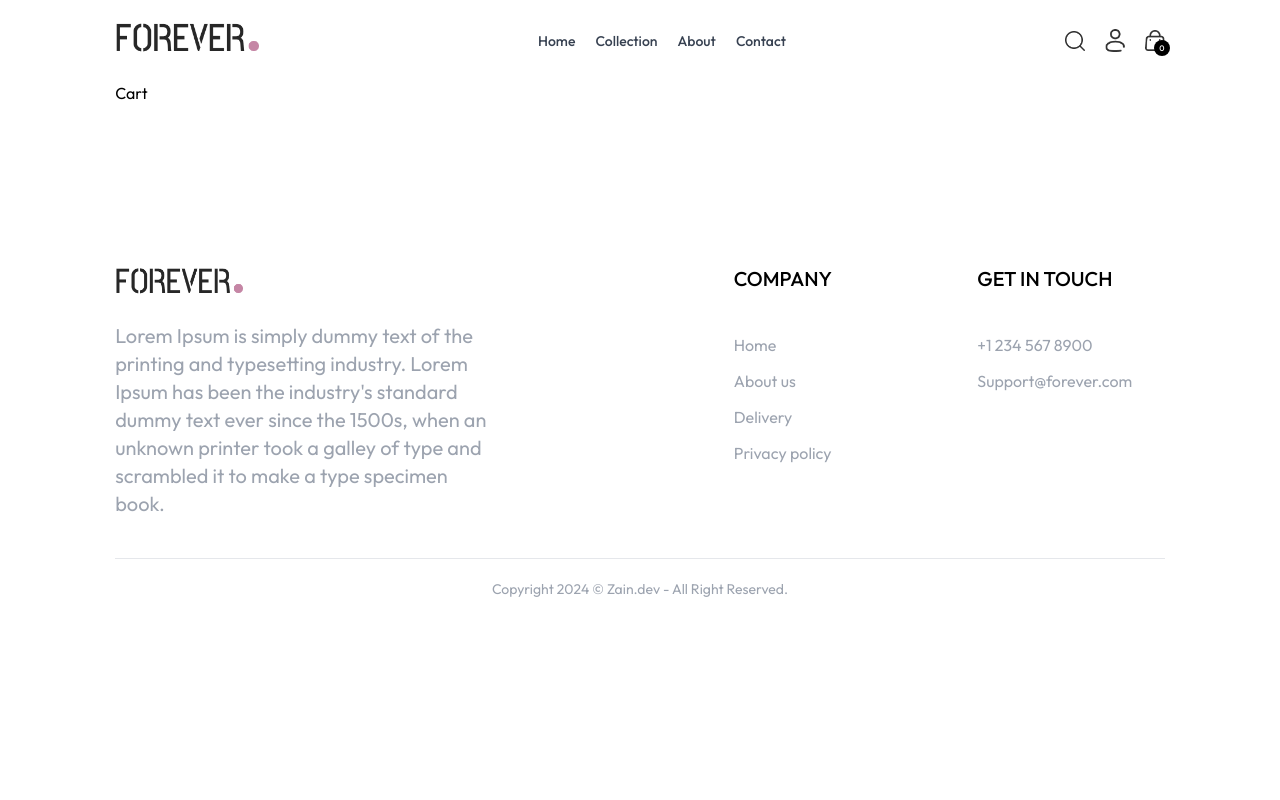
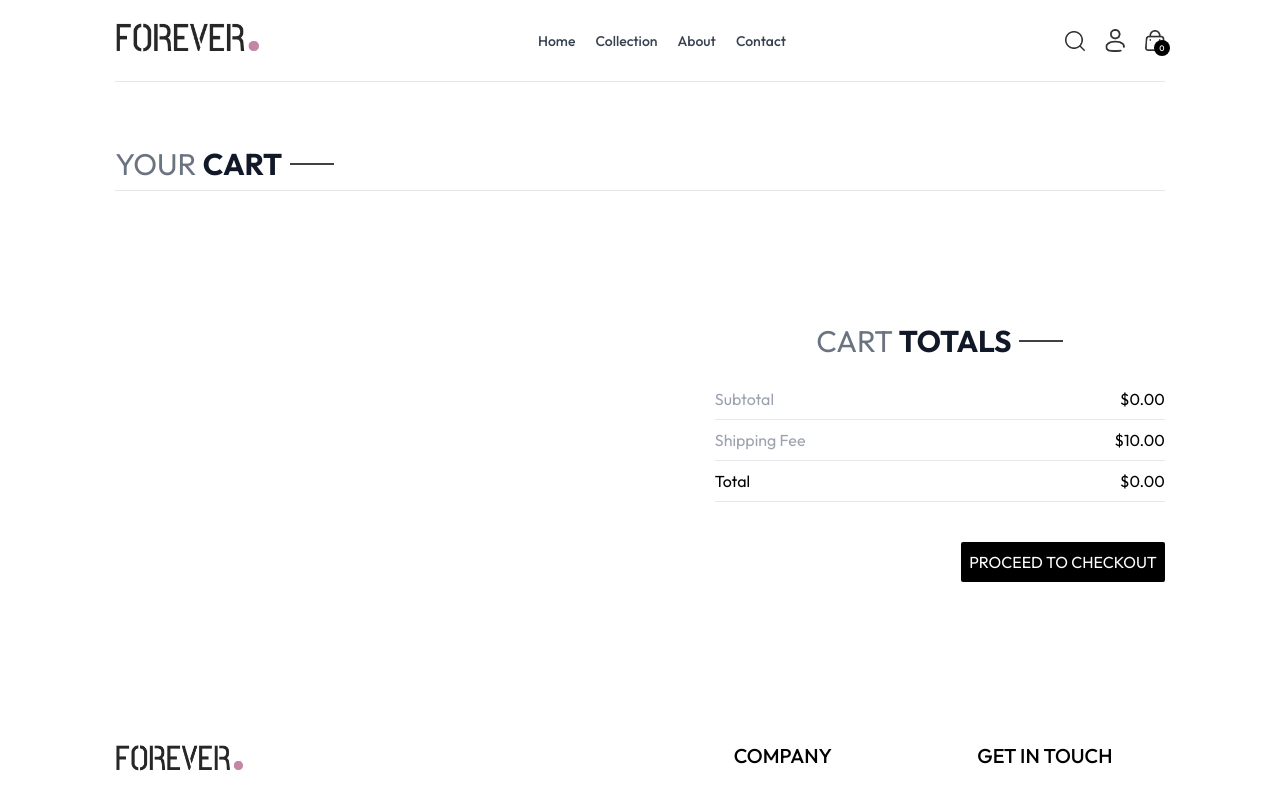
Before and after one commit to zainrajpootfd/ecormmerce-app, a React (Vite) app in the folder frontend/: page /cart in a window 1280 px wide. Shown: the top 800 px of the page. Built offline with nearby package versions, Linux system fonts and the light colour scheme.

Commit message:
add features

```diff
--- /dev/null
+++ b/frontend/src/components/CartItem.jsx
@@ -0,0 +1,42 @@
+import { useContext } from "react";
+import { ShopContext } from "../context/ShopContext";
+import Title from "./Title";
+
+const CartItem = () => {
+  const { currency, delivery_fee, getCartAmount } = useContext(ShopContext);
+
+  return (
+    <div className="sm:w-[450px] w-full ">
+      <div className="text-xl  my-5  ">
+        <Title text1="CART" text2="TOTALS" />
+      </div>
+      <div className="flex flex-col gap-2">
+        <div className="flex justify-between">
+          <p className="text-gray-400">Subtotal</p>
+          <p>
+            {currency}
+            {getCartAmount()}.00
+          </p>
+        </div>
+        <hr />
+        <div className="flex justify-between">
+          <p className="text-gray-400">Shipping Fee</p>
+          <p>
+            {currency}
+            {delivery_fee}.00
+          </p>
+        </div>
+        <hr />
+        <div className="flex justify-between">
+          <p>Total</p>
+          <p>
+            {currency}
+            {getCartAmount() === 0 ? 0 : getCartAmount() + delivery_fee}.00
+          </p>
+        </div>
+        <hr />
+      </div>
+    </div>
+  );
+};
+export default CartItem;
--- a/frontend/src/components/Title.jsx
+++ b/frontend/src/components/Title.jsx
@@ -7,10 +7,10 @@ const Title = ({ text1, text2 }) => {
         </p>
         <p className="w-8 sm:w-11 h-[2px] bg-[#414141]"></p>
       </div>
-      <p className="w-3/4 text-center text-base  font-light text-gray-400">
+      {/* <p className="w-3/4 text-center text-base  font-light text-gray-400">
         Lorem Ipsum is simply dummy text of the printing and typesetting
         industry. Lorem Ipsum has been the.
-      </p>
+      </p> */}
     </div>
   );
 };
--- a/frontend/src/context/ShopContext.jsx
+++ b/frontend/src/context/ShopContext.jsx
@@ -1,6 +1,7 @@
 import { createContext, useEffect, useState } from "react";
 import { products } from "../assets/assets";
 import { toast } from "react-toastify";
+import { useNavigate } from "react-router-dom";
 
 export const ShopContext = createContext();
 
@@ -9,6 +10,8 @@ const ShopContextProvider = (props) => {
   const delivery_fee = 10;
   const [search, setSearch] = useState(false);
   const [searchTerm, setSearchTerm] = useState("");
+  const navigate = useNavigate();
+
   // const [cartItems, setCartItems] = useState({});
 
   // const addToCart = (itemId, size) => {
@@ -75,6 +78,34 @@ const ShopContextProvider = (props) => {
     return totalCount;
   };
 
+  const updateQuantity = async (itemId, size, quantity) => {
+    const cartData = structuredClone(cartItems);
+
+    cartData[itemId][size] = quantity;
+    setCartItems(cartData);
+  };
+
+  const getCartAmount = () => {
+    let totalAmount = 0;
+
+    for (const items in cartItems) {
+      for (const item in cartItems[items]) {
+        try {
+          if (cartItems[items][item] > 0) {
+            const productData = products.find(
+              (product) => product._id === items
+            );
+            totalAmount += productData.price * cartItems[items][item];
+          }
+        } catch (error) {
+          console.error("Error calculating cart amount:", error);
+        }
+      }
+    }
+
+    return totalAmount;
+  };
+
   const value = {
     products,
     currency,
@@ -86,6 +117,9 @@ const ShopContextProvider = (props) => {
     cartItems,
     addToCart,
     getCartCount,
+    updateQuantity,
+    getCartAmount,
+    navigate,
   };
   return (
     <ShopContext.Provider value={value}>{props.children}</ShopContext.Provider>
--- a/frontend/src/pages/Cart.jsx
+++ b/frontend/src/pages/Cart.jsx
@@ -1,4 +1,102 @@
+import { useContext, useEffect, useState } from "react";
+import { ShopContext } from "../context/ShopContext";
+import Title from "../components/Title";
+import { assets } from "../assets/assets";
+import CartItem from "../components/CartItem";
+
 const Cart = () => {
-  return <div>Cart</div>;
+  const { products, currency, cartItems, updateQuantity, navigate } =
+    useContext(ShopContext);
+  const [cartData, setCartData] = useState([]);
+
+  useEffect(() => {
+    let tempData = [];
+
+    for (const items in cartItems) {
+      for (const item in cartItems[items]) {
+        try {
+          if (cartItems[items][item] > 0) {
+            tempData.push({
+              _id: items,
+              size: item,
+              quantity: cartItems[items][item],
+            });
+          }
+        } catch (error) {
+          console.error("Error calculating cart count:", error);
+        }
+        setCartData(tempData);
+      }
+    }
+  }, [cartItems]);
+  return (
+    <div className="border-t pt-12">
+      <div className="text-left flex ">
+        <Title text1="YOUR" text2="CART" />
+      </div>
+      <div className="border-t py-2">
+        {cartData.map((item, index) => {
+          const productData = products.find(
+            (product) => product._id === item._id
+          );
+          return (
+            <div className="flex items-start py-2 gap-5 border-b" key={index}>
+              <img className="w-16 sm:w-20" src={productData.image[0]} alt="" />
+              <div>
+                <p className="text-sm sm:text-xl text-gray-500">
+                  {productData.name}
+                </p>
+                <div className="flex items-center justify-between gap-5 sm:gap-28 md:gap-40 lg:gap-56 sm:mt-5 ">
+                  <p className="text-slate-500 ">
+                    {currency} {productData.price}
+                  </p>
+                  <p className=" border bg-slate-100 px-2 py-0 sm:px-3  sm:py-1">
+                    {item.size}
+                  </p>
+                  <div className="flex  items-center gap-4 justify-between ">
+                    <input
+                      onChange={(e) =>
+                        e.target.value === "" || e.target.value === 0
+                          ? "null"
+                          : updateQuantity(
+                              item._id,
+                              item.size,
+                              Number(e.target.value)
+                            )
+                      }
+                      type="number"
+                      min={1}
+                      defaultValue={item.quantity}
+                      className="px-2 sm:px-3 py-1 max-w-10 sm:max-w-20 border sm:ml-20 mr-10 outline-none"
+                    />
+                    <img
+                      onClick={() => updateQuantity(item._id, item.size, 0)}
+                      src={assets.bin_icon}
+                      className="w-4 inline-block cursor-pointer
+                    "
+                      alt=""
+                    />
+                  </div>
+                </div>
+              </div>
+            </div>
+          );
+        })}
+      </div>
+      <div className="w-full my-20">
+        <div className="flex justify-end">
+          <CartItem />
+        </div>
+        <div className="w-full justify-end flex my-10">
+          <button
+            onClick={() => navigate("/place-order")}
+            className="bg-black text-white px-2 py-2 rounded-sm hover:scale-105 transition-all ease-in-out"
+          >
+            PROCEED TO CHECKOUT
+          </button>
+        </div>
+      </div>
+    </div>
+  );
 };
 export default Cart;
```
